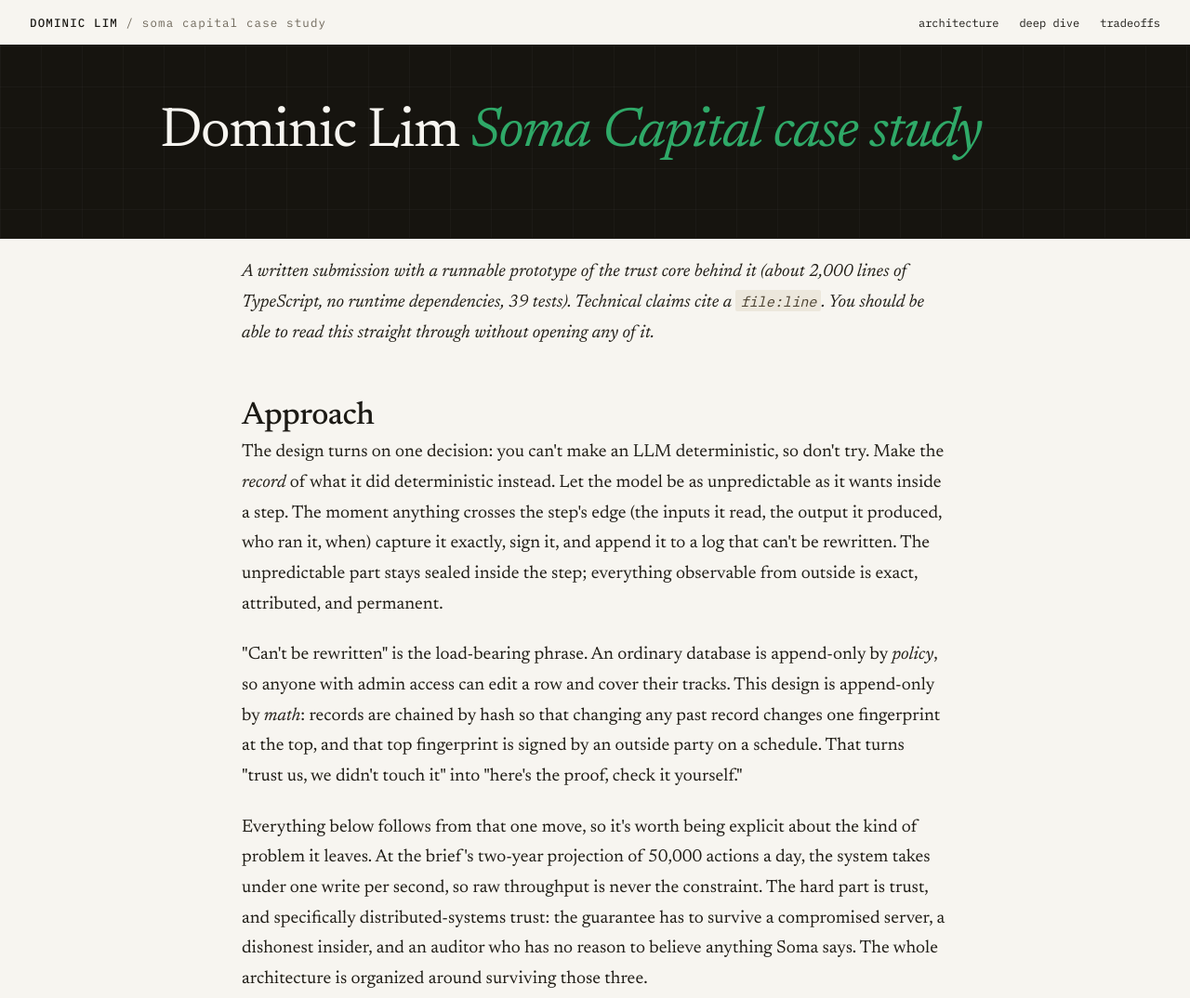
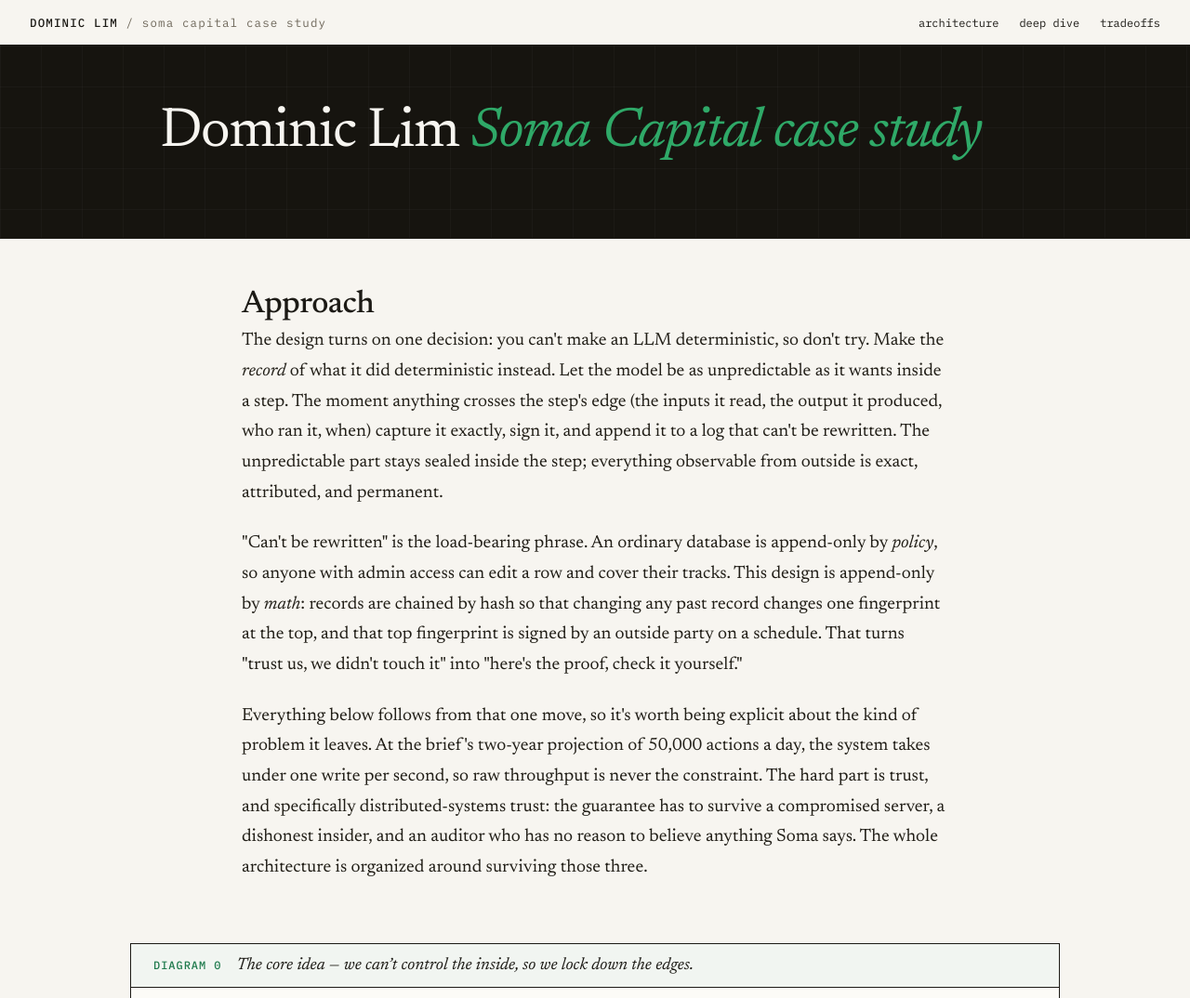
Before and after one commit to DominicJohnLim/soma-case-study, a website: page web/site/index.html in a window 1280 px wide. Shown: the top 1074 px of the page at 93% size. Drawn offline with Linux system fonts and the light colour scheme.

Commit message:
removed pre amble

```diff
--- a/web/site/index.html
+++ b/web/site/index.html
@@ -92,7 +92,6 @@
   </section>
 
   <main class="article">
-<p><em>A written submission with a runnable prototype of the trust core behind it (about 2,000 lines of TypeScript, no runtime dependencies, 39 tests). Technical claims cite a <code>file:line</code>. You should be able to read this straight through without opening any of it.</em></p>
 <h2 id="approach">Approach</h2>
 <p>The design turns on one decision: you can't make an LLM deterministic, so don't try. Make the <em>record</em> of what it did deterministic instead. Let the model be as unpredictable as it wants inside a step. The moment anything crosses the step's edge (the inputs it read, the output it produced, who ran it, when) capture it exactly, sign it, and append it to a log that can't be rewritten. The unpredictable part stays sealed inside the step; everything observable from outside is exact, attributed, and permanent.</p>
 <p>"Can't be rewritten" is the load-bearing phrase. An ordinary database is append-only by <em>policy</em>, so anyone with admin access can edit a row and cover their tracks. This design is append-only by <em>math</em>: records are chained by hash so that changing any past record changes one fingerprint at the top, and that top fingerprint is signed by an outside party on a schedule. That turns "trust us, we didn't touch it" into "here's the proof, check it yourself."</p>
```
